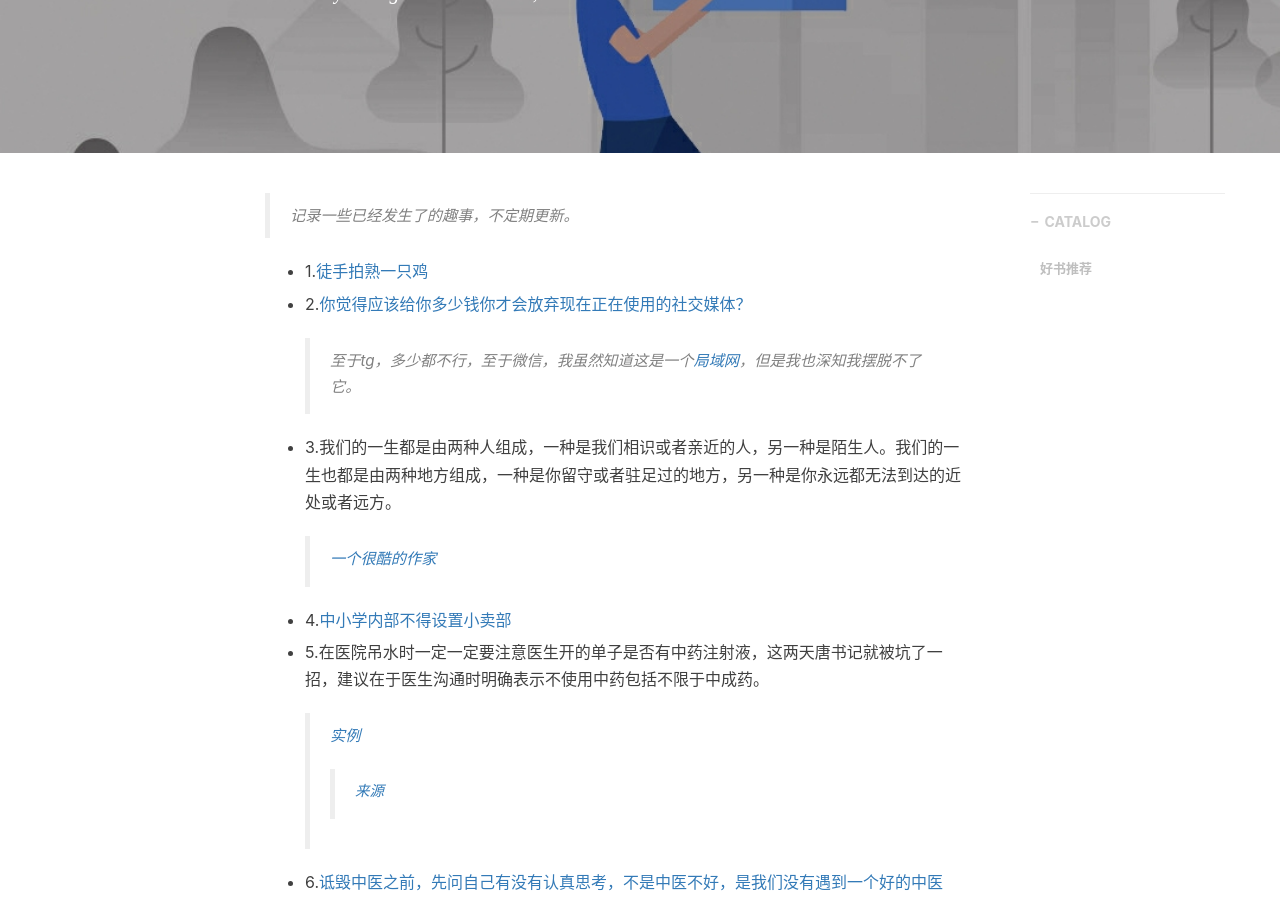
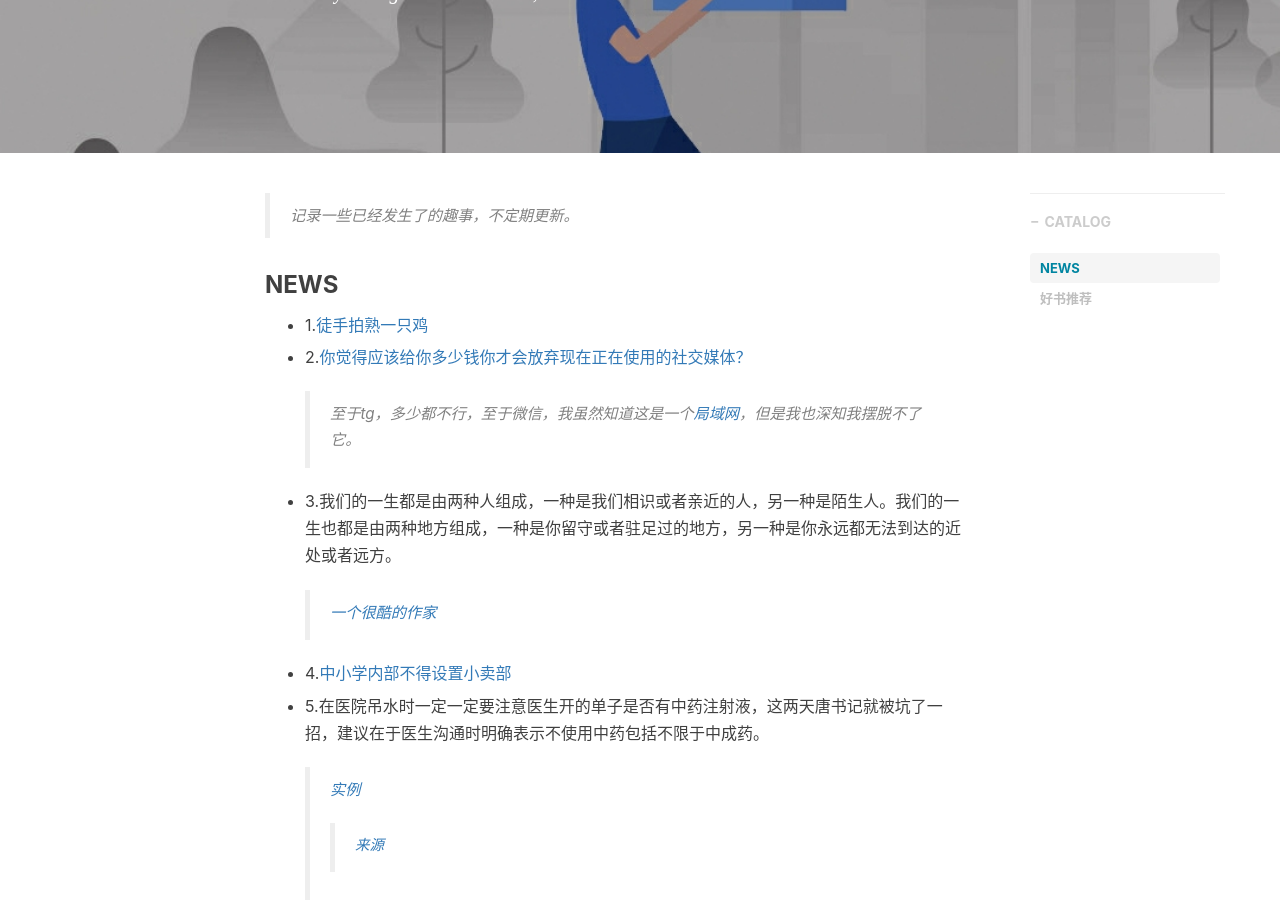
Before and after one commit to vander1997/vander1997.github.io, a Jekyll site: the page built from _posts/2019-03-16-Again的备忘录-001.md, in a window 1280 px wide and 900 px high, scrolled down 370 px. Built offline with Jekyll 4.4.1, drawn with Linux system fonts in a browser that asks for light colours; nearby versions of some CDN libraries; comment, search, counter and statistics services are not loaded.

Commit message:
Update 2019-03-16-Again的备忘录-001.md

```diff
--- a/_posts/2019-03-16-Again的备忘录-001.md
+++ b/_posts/2019-03-16-Again的备忘录-001.md
@@ -13,6 +13,7 @@ tags:
 
 >记录一些已经发生了的趣事，不定期更新。
 
+### NEWS
 * 1.[徒手拍熟一只鸡](https://mp.weixin.qq.com/s?__biz=MTg1MjI3MzY2MQ==&mid=2651707929&idx=1&sn=5a4bddb2394ab2f09891e3abb140b5a9&chksm=5da1fe8b6ad6779d4fe217486b171bf049acd398e958b661c77252beb643652e58de2aef2842&xtrack=1&scene=0&subscene=131&clicktime=1552290884&ascene=7&devicetype=android-25&version=2700033b&nettype=cmnet&abtest_cookie=BAABAAoACwASABMABQAjlx4AVpkeAMWZHgDRmR4A3JkeAAAA&lang=en&pass_ticket=PzRmI1HJYA2moeyJJRcYWJFnwPHLYAeHTzhTuVa3ACM6fuRz4N7sRlygwfC9PYgl&wx_header=1)
 
 * 2.[你觉得应该给你多少钱你才会放弃现在正在使用的社交媒体？](http://m.qdaily.com/mobile/articles/61916.html?source=feed)
```
